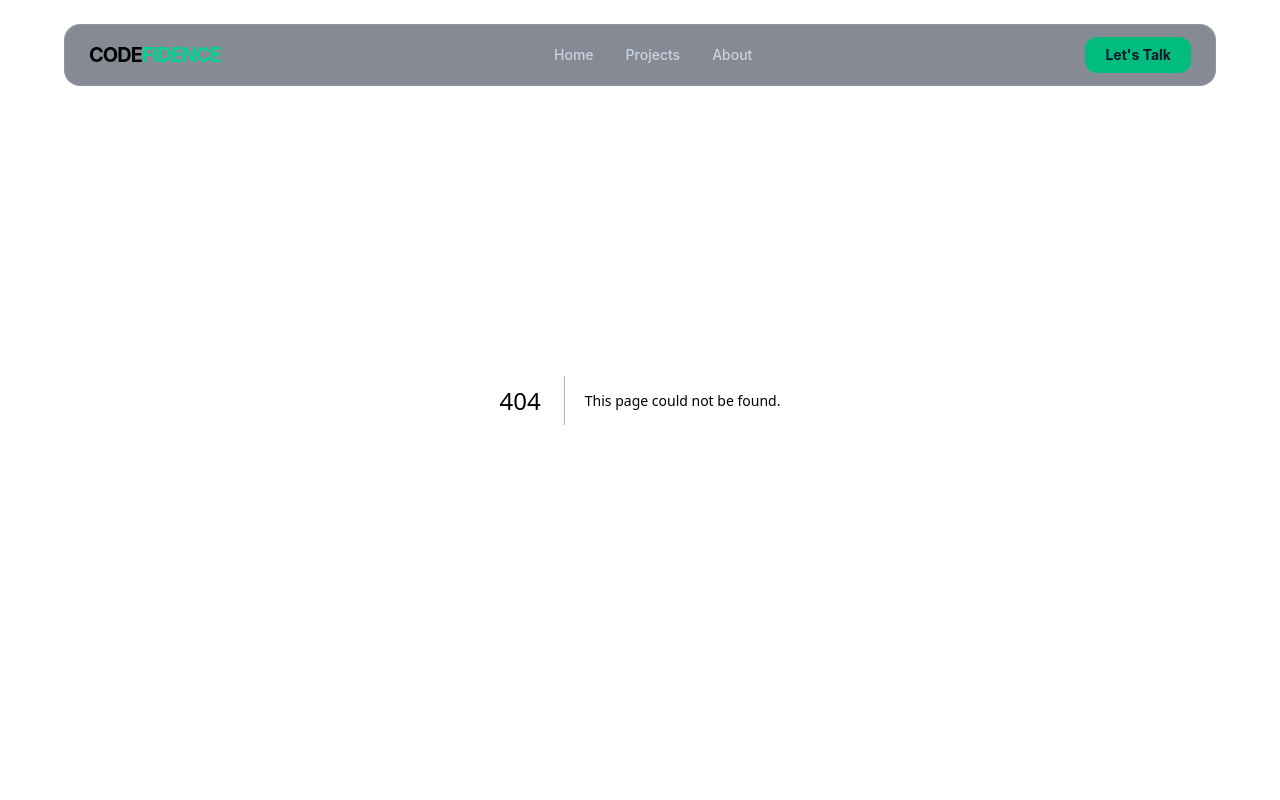
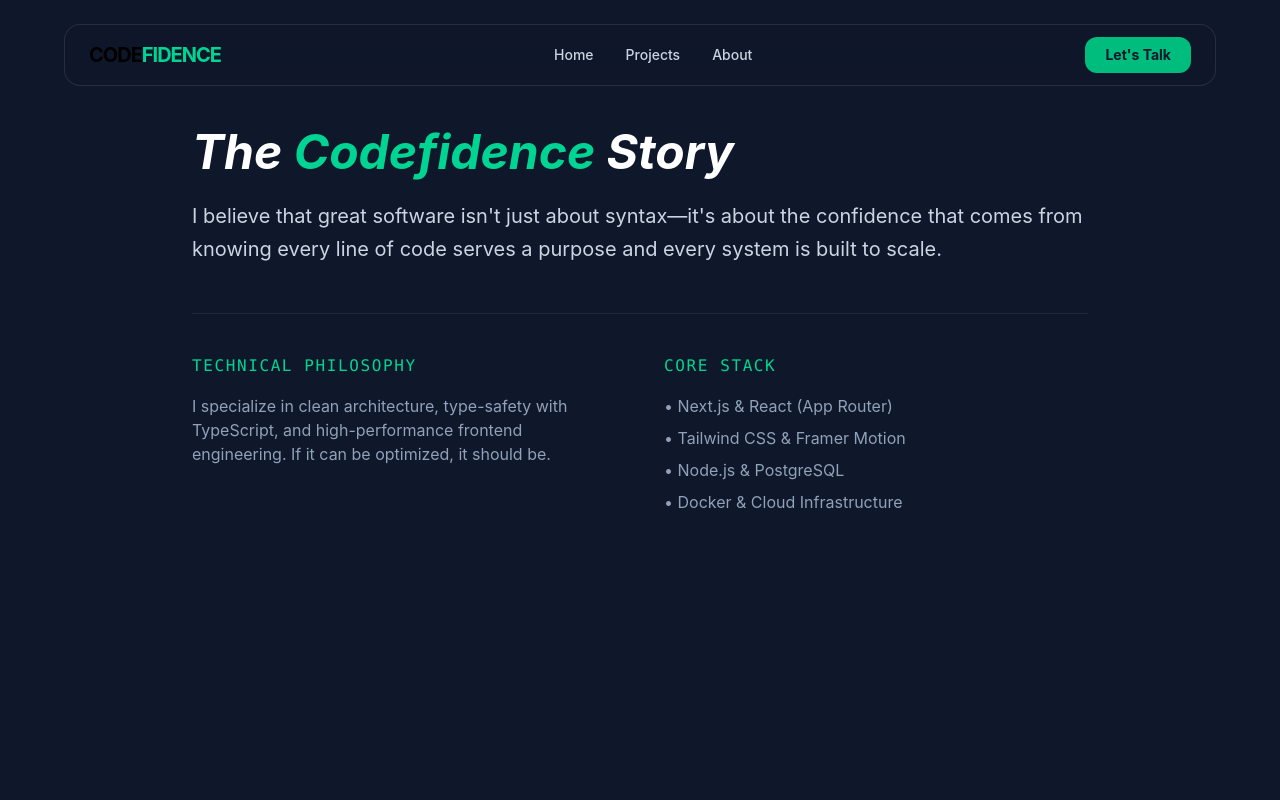
Before and after one commit to C4Confidence/codefidence, a Next.js app: page /about in a window 1280 px wide. Before the commit this address had no page. Shown: the top 800 px of the page. Built offline with nearby package versions, Linux system fonts and the light colour scheme.

Commit message:
Added about and project pages and updated navbar

```diff
--- /dev/null
+++ b/src/app/about/page.tsx
@@ -0,0 +1,35 @@
+// src/app/about/page.tsx
+export default function AboutPage() {
+  return (
+    <main className="min-h-screen bg-[#0f172a] text-white pt-32 pb-20 px-6">
+      <div className="max-w-4xl mx-auto space-y-12">
+        <section>
+          <h1 className="text-5xl font-bold mb-6 italic">The <span className="text-emerald-400">Codefidence</span> Story</h1>
+          <p className="text-xl text-slate-300 leading-relaxed">
+            I believe that great software isn't just about syntax—it's about the confidence
+            that comes from knowing every line of code serves a purpose and every system is built to scale.
+          </p>
+        </section>
+
+        <section className="grid md:grid-cols-2 gap-12 pt-10 border-t border-slate-800">
+          <div>
+            <h3 className="text-emerald-400 font-mono uppercase tracking-widest mb-4">Technical Philosophy</h3>
+            <p className="text-slate-400">
+              I specialize in clean architecture, type-safety with TypeScript, and
+              high-performance frontend engineering. If it can be optimized, it should be.
+            </p>
+          </div>
+          <div>
+            <h3 className="text-emerald-400 font-mono uppercase tracking-widest mb-4">Core Stack</h3>
+            <ul className="text-slate-400 space-y-2">
+              <li>• Next.js & React (App Router)</li>
+              <li>• Tailwind CSS & Framer Motion</li>
+              <li>• Node.js & PostgreSQL</li>
+              <li>• Docker & Cloud Infrastructure</li>
+            </ul>
+          </div>
+        </section>
+      </div>
+    </main>
+  );
+}
--- /dev/null
+++ b/src/app/projects/page.tsx
@@ -0,0 +1,22 @@
+// src/app/projects/page.tsx
+import { projects } from "../../data/projects";
+import ProjectCard from "../../components/ProjectCard";
+
+export default function ProjectsPage() {
+  return (
+    <main className="min-h-screen bg-[#0f172a] text-white pt-32 pb-20 px-6">
+      <div className="max-w-6xl mx-auto">
+        <h1 className="text-5xl font-bold mb-4">Technical <span className="text-emerald-400">Archive</span></h1>
+        <p className="text-slate-400 max-w-2xl mb-12">
+          A deep dive into the systems I've built, the challenges I've solved, and the codebases I've mastered.
+        </p>
+
+        <div className="grid grid-cols-1 md:grid-cols-2 lg:grid-cols-3 gap-8">
+          {projects.map((project, index) => (
+            <ProjectCard key={index} project={project} />
+          ))}
+        </div>
+      </div>
+    </main>
+  );
+}
--- a/src/components/Navbar.tsx
+++ b/src/components/Navbar.tsx
@@ -1,27 +1,58 @@
 // src/components/Navbar.tsx
+'use client'; // This allows interactivity
+
+import { useState } from 'react';
+import Link from 'next/link';
+
 export default function Navbar() {
+  const [isOpen, setIsOpen] = useState(false);
+
   return (
     <nav className="fixed top-0 left-0 right-0 z-50 flex justify-center p-6">
-      <div className="flex items-center justify-between w-full max-w-6xl px-6 py-3 bg-slate-900/50 backdrop-blur-xl border border-white/10 rounded-2xl">
+      <div className="flex items-center justify-between w-full max-w-6xl px-6 py-3 bg-slate-900/80 backdrop-blur-xl border border-white/10 rounded-2xl relative">
+
         {/* Logo */}
-        <div className="text-xl font-bold tracking-tighter">
+        <Link href="/" className="text-xl font-bold tracking-tighter">
           CODE<span className="text-emerald-400">FIDENCE</span>
+        </Link>
+
+        {/* Desktop Links (Hidden on Mobile) */}
+        <div className="hidden md:flex items-center gap-8 text-sm font-medium text-slate-300">
+          <Link href="/" className="hover:text-emerald-400 transition-colors">Home</Link>
+          <Link href="/projects" className="hover:text-emerald-400 transition-colors">Projects</Link>
+          <Link href="/about" className="hover:text-emerald-400 transition-colors">About</Link>
         </div>
 
-        {/* Links */}
-        <div className="hidden md:flex items-center gap-8 text-sm font-medium text-slate-300">
-          <a href="#" className="hover:text-emerald-400 transition-colors">Home</a>
-          <a href="#projects" className="hover:text-emerald-400 transition-colors">Projects</a>
-          <a href="#about" className="hover:text-emerald-400 transition-colors">About</a>
+        {/* Action Button & Mobile Toggle Container */}
+        <div className="flex items-center gap-4">
+          <a href="mailto:aigconfidence@gmail.com" className="hidden sm:block px-5 py-2 bg-emerald-500 hover:bg-emerald-400 text-slate-900 text-sm font-bold rounded-xl transition-all">
+            Let's Talk
+          </a>
+
+          {/* Hamburger Icon (Visible only on mobile) */}
+          <button
+            onClick={() => setIsOpen(!isOpen)}
+            className="md:hidden text-white p-2 focus:outline-none"
+          >
+            <div className="w-6 h-5 relative flex flex-col justify-between">
+              <span className={`h-0.5 w-full bg-white transition-all ${isOpen ? 'rotate-45 translate-y-2' : ''}`} />
+              <span className={`h-0.5 w-full bg-white transition-all ${isOpen ? 'opacity-0' : ''}`} />
+              <span className={`h-0.5 w-full bg-white transition-all ${isOpen ? '-rotate-45 -translate-y-2' : ''}`} />
+            </div>
+          </button>
         </div>
 
-        {/* Action Button */}
-        <a
-          href="mailto:aigconfidence@gmail.com"
-          className="px-5 py-2 bg-emerald-500 hover:bg-emerald-400 text-slate-900 text-sm font-bold rounded-xl transition-all"
-        >
-          Let's Talk
-        </a>
+        {/* Mobile Menu Overlay */}
+        {isOpen && (
+          <div className="absolute top-20 left-0 right-0 bg-slate-900 border border-white/10 rounded-2xl p-6 flex flex-col gap-4 text-center text-lg md:hidden animate-in fade-in slide-in-from-top-4">
+            <Link href="/" onClick={() => setIsOpen(false)} className="py-2 border-b border-white/5">Home</Link>
+            <Link href="/projects" onClick={() => setIsOpen(false)} className="py-2 border-b border-white/5">Projects</Link>
+            <Link href="/about" onClick={() => setIsOpen(false)} className="py-2">About</Link>
+            <a href="mailto:aigconfidence@gmail.com" className="mt-4 py-3 bg-emerald-500 text-slate-900 font-bold rounded-xl">
+              Let's Talk
+            </a>
+          </div>
+        )}
       </div>
     </nav>
   );
```
